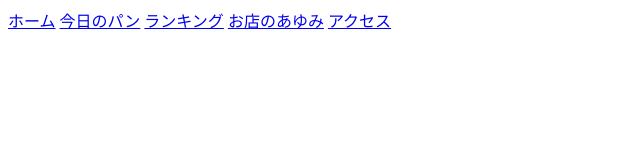
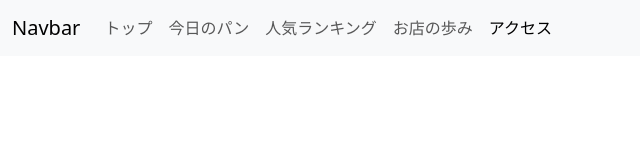
Before and after one commit to kendousys25-wq/team-bread, a plain HTML site: page access.html in a window 1280 px wide. Shown: the whole page, without its empty margins (0-640 px from the left). Drawn offline with nearby package versions, Linux system fonts and the light colour scheme.

Commit message:
bootstrap適応

```diff
--- a/access.html
+++ b/access.html
@@ -3,18 +3,30 @@
 <head>
     <meta charset="UTF-8">
     <meta name="viewport" content="width=device-width, initial-scale=1.0">
+    <link href="https://cdn.jsdelivr.net/npm/bootstrap@5.3.8/dist/css/bootstrap.min.css" rel="stylesheet" integrity="sha384-sRIl4kxILFvY47J16cr9ZwB07vP4J8+LH7qKQnuqkuIAvNWLzeN8tE5YBujZqJLB" crossorigin="anonymous">
+    <script src="https://cdn.jsdelivr.net/npm/bootstrap@5.3.8/dist/js/bootstrap.bundle.min.js" integrity="sha384-FKyoEForCGlyvwx9Hj09JcYn3nv7wiPVlz7YYwJrWVcXK/BmnVDxM+D2scQbITxI" crossorigin="anonymous"></script>
     <title>Document</title>
 </head>
 <body>
-    <header>
-        <a href="index.html">ホーム</a>
-        <a href="todaysBread.html">今日のパン</a>
-        <a href="ranking.html">ランキング</a>
-        <a href="history.html">お店のあゆみ</a>
-        <a href="access.html">アクセス</a>
-    </header>
-    <main>
+  <div>
+    <nav class="navbar navbar-expand-lg bg-body-tertiary">
+      <div class="container-fluid">
+        <a class="navbar-brand" href="index.html">Navbar</a>
+        <button class="navbar-toggler" type="button" data-bs-toggle="collapse" data-bs-target="#navbarNavAltMarkup" aria-controls="navbarNavAltMarkup" aria-expanded="false" aria-label="Toggle navigation">
+          <span class="navbar-toggler-icon"></span>
+        </button>
+        <div class="collapse navbar-collapse" id="navbarNavAltMarkup">
+          <div class="navbar-nav">
+            <a class="nav-link" href="index.html">トップ</a>
+            <a class="nav-link" href="todaysBread.html">今日のパン</a>
+            <a class="nav-link" href="ranking.html">人気ランキング</a>
+            <a class="nav-link" href="history.html">お店の歩み</a>
+            <a class="nav-link active" aria-current="page" href="access.html">アクセス</a>
+          </div>
+        </div>
+      </div>
+    </nav>
+  </div>
 
-    </main>
 </body>
 </html>
```
